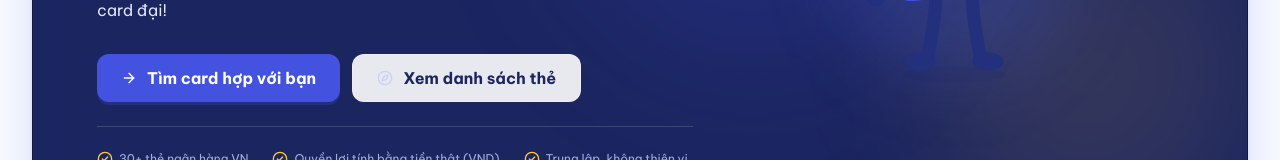
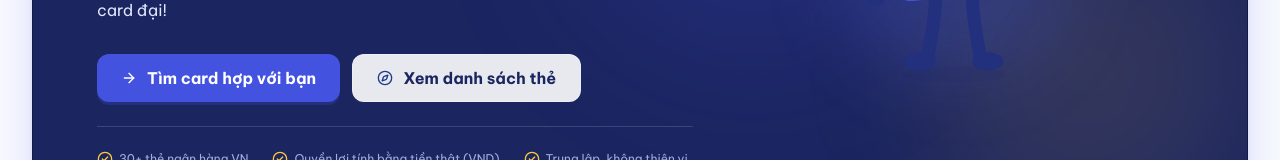
Before and after one commit to gitoutofnowhere/my-frontend-app, a React (Vite) app: page / in a window 1280 px wide. Shown: the part 434-594 px from the top of the page. Built offline with nearby package versions, Linux system fonts and the light colour scheme; no server answers.

Commit message:
Update HomePage.tsx

```diff
--- a/src/pages/HomePage.tsx
+++ b/src/pages/HomePage.tsx
@@ -58,7 +58,7 @@ export const HomePage: React.FC<HomePageProps> = ({ onNavigate, walletCount }) =
                 variant="outline"
                 size="lg"
                 onClick={() => onNavigate('explore')}
-                icon={<Compass className="w-4 h-4 text-blue-200" />}
+                icon={<Compass className="w-4 h-4 text-blue-900" />}
                 className="bg-white/10 text-blue-900 border-white/20 hover:bg-white/20 font-bold"
               >
                 Xem danh sách thẻ
```
